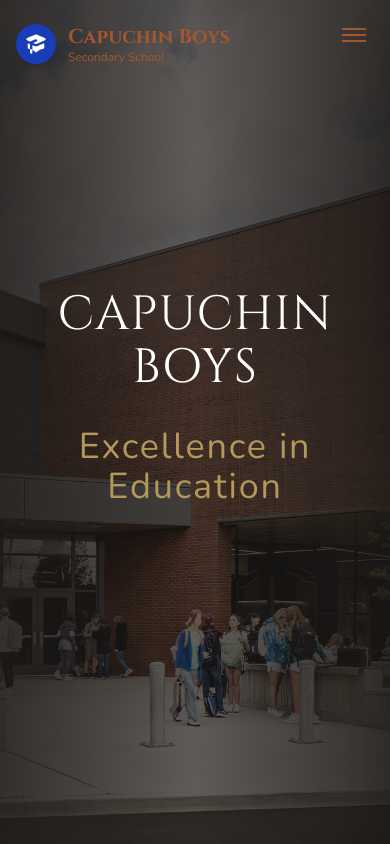
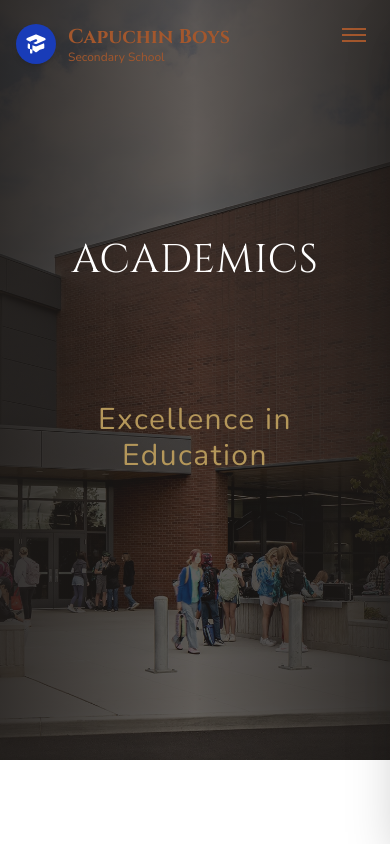
Before and after one commit to torie28/capuchinboys, a React (Vite) app: page /academics in a window 390 px wide. Shown: the top 844 px of the page. Built offline with nearby package versions, Linux system fonts and the light colour scheme.

Commit message:
adding on scrooly effect and also paradax effect on mobile

```diff
--- a/src/pages/academics/Academics.jsx
+++ b/src/pages/academics/Academics.jsx
@@ -1,6 +1,6 @@
 import React, { useState, useEffect, useRef } from 'react';
 import { Helmet } from 'react-helmet';
-import { motion, useAnimation, useInView } from 'framer-motion';
+import { motion, useAnimation, useInView, useScroll, useTransform } from 'framer-motion';
 import { Link } from 'react-router-dom';
 
 const AcademicLevel = ({ level, description, subjects, requirements }) => (
@@ -60,15 +60,32 @@ const CapuchinSchoolPage = () => {
       setTimeout(() => setIsTransitioning(false), 50);
     }, 300);
   };
-  const [scrollY, setScrollY] = useState(0);
+  // Use viewport scroll for better mobile support
+  const { scrollYProgress } = useScroll({
+    offset: ['start start', 'end start']
+  });
 
+  // More subtle scale for mobile, slightly stronger for desktop
+  const scale = useTransform(scrollYProgress, [0, 1], [1, 1.05]);
+  const y = useTransform(scrollYProgress, [0, 1], [0, 80]);
+
+  // Add opacity effect for mobile
+  const opacity = useTransform(scrollYProgress, [0, 0.5], [1, 0.9]);
+
+  // Handle mobile touch events for smoother scrolling
   useEffect(() => {
-    const handleScroll = () => {
-      setScrollY(window.scrollY);
+    const handleTouchMove = (e) => {
+      // Prevent scroll jank on mobile
+      if (e.touches.length > 1) e.preventDefault();
     };
 
-    window.addEventListener('scroll', handleScroll);
-    return () => window.removeEventListener('scroll', handleScroll);
+    document.body.style.overscrollBehaviorY = 'contain';
+    window.addEventListener('touchmove', handleTouchMove, { passive: false });
+
+    return () => {
+      document.body.style.overscrollBehaviorY = '';
+      window.removeEventListener('touchmove', handleTouchMove);
+    };
   }, []);
 
   return (
@@ -76,54 +93,58 @@ const CapuchinSchoolPage = () => {
 
 
 
-      {/* Hero Section */}
+      {/* Hero Section with Enhanced Parallax */}
       <motion.section
         id="home"
-        className="relative min-h-screen flex items-center justify-center overflow-hidden"
+        className="relative min-h-[90vh] sm:min-h-screen flex items-center justify-center overflow-hidden px-4 py-20 sm:py-0 sm:px-6 touch-pan-y"
         initial={{ opacity: 0 }}
         animate={{ opacity: 1 }}
         transition={{ duration: 0.8 }}
+        style={{ opacity }}
       >
-        {/* Background with Parallax Effect */}
-        <div
-          className="absolute inset-0"
+        {/* Background with Parallax Effect - Enhanced for mobile */}
+        <motion.div
+          className="absolute inset-0 will-change-transform"
           style={{
             backgroundImage: 'url("/assets/images/buildings/Outside-1.webp")',
             backgroundSize: 'cover',
             backgroundPosition: 'center',
             backgroundRepeat: 'no-repeat',
-            transform: `scale(${1 + (scrollY * 0.0005)})`,
-            transition: 'transform 1s ease-out',
-            willChange: 'transform'
+            scale,
+            transition: 'transform 0.6s cubic-bezier(0.16, 1, 0.3, 1)',
+            WebkitOverflowScrolling: 'touch',
+            WebkitTransform: 'translate3d(0,0,0)'
           }}
         >
-          {/* Dark Overlay */}
+          {/* Gradient Overlay */}
           <div className="absolute inset-0 bg-gradient-to-r from-stone-900/90 via-stone-900/70 to-stone-900/90"></div>
-        </div>
-        {/* Removed floating elements */}
+        </motion.div>
 
-        <div className="relative z-10 text-center px-6 max-w-6xl mx-auto">
-          <div
-            className="transform transition-all duration-1000"
-            style={{
-              transform: `translateY(${scrollY * 0.05}px)`,
-            }}
-          >
+        {/* Content with enhanced mobile parallax */}
+        <motion.div
+          className="relative z-10 text-center px-6 max-w-6xl mx-auto touch-none"
+          style={{
+            y,
+            WebkitTransform: 'translate3d(0,0,0)',
+            WebkitBackfaceVisibility: 'hidden'
+          }}
+        >
+          <div className="transform transition-all duration-1000">
             {/* Main Heading */}
-            <h1 className="font-playfair font-light mb-8 text-[clamp(3rem,8vw,7rem)] leading-[1.1] tracking-[0.02em] text-[#ffffff]">
-            CAPUCHIN BOYS
+            <h1 className="font-playfair font-light mb-8 text-[clamp(2.5rem,8vw,6rem)] leading-[1.1] tracking-[0.02em] text-white">
+              ACADEMICS
               <br />
-              <span className="font-normal bg-gradient-135 from-[#fdfdfd] via-[#fdfdfd] to-[#fdfdfd] bg-clip-text text-transparent">
-
+              <span className="font-normal bg-gradient-135 from-white via-white to-white bg-clip-text text-transparent">
+                CAPUCHIN BOYS
               </span>
             </h1>
 
-            {/* Script Subtitle */}
-            <div className="font-dancing text-4xl md:text-5xl mb-12 font-normal tracking-[0.05em] text-[#B4975A]">
+            {/* Subtitle */}
+            <div className="font-dancing text-3xl md:text-5xl mb-12 font-normal tracking-[0.05em] text-[#B4975A]">
               Excellence in Education
             </div>
           </div>
-        </div>
+        </motion.div>
       </motion.section>
 
       {/* Academic Overview Section */}
```
